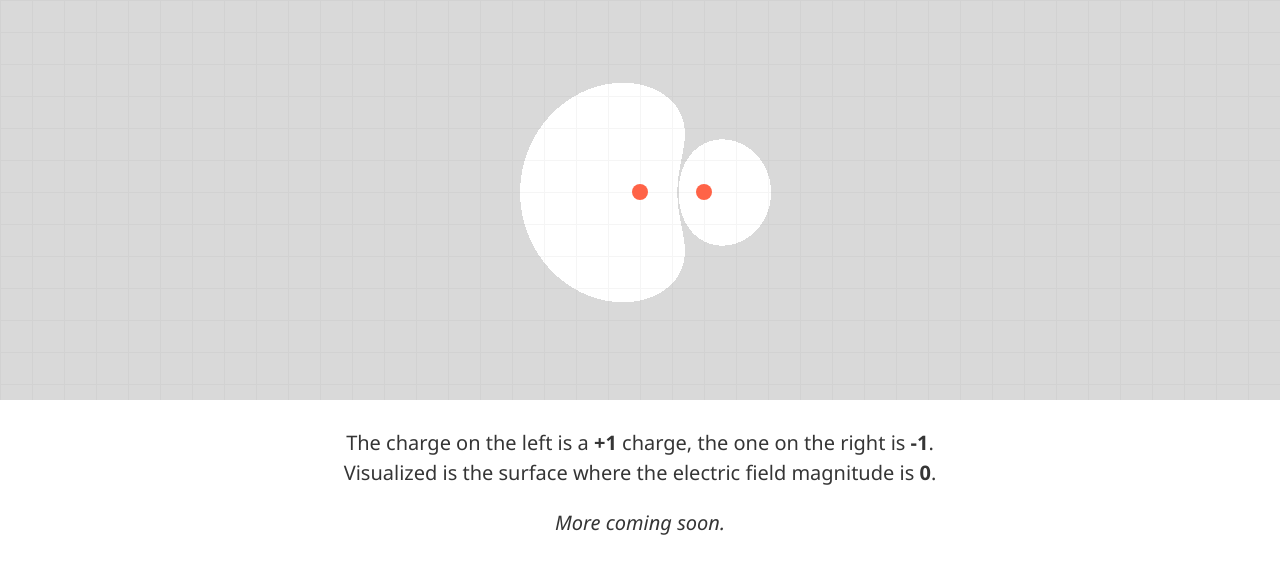
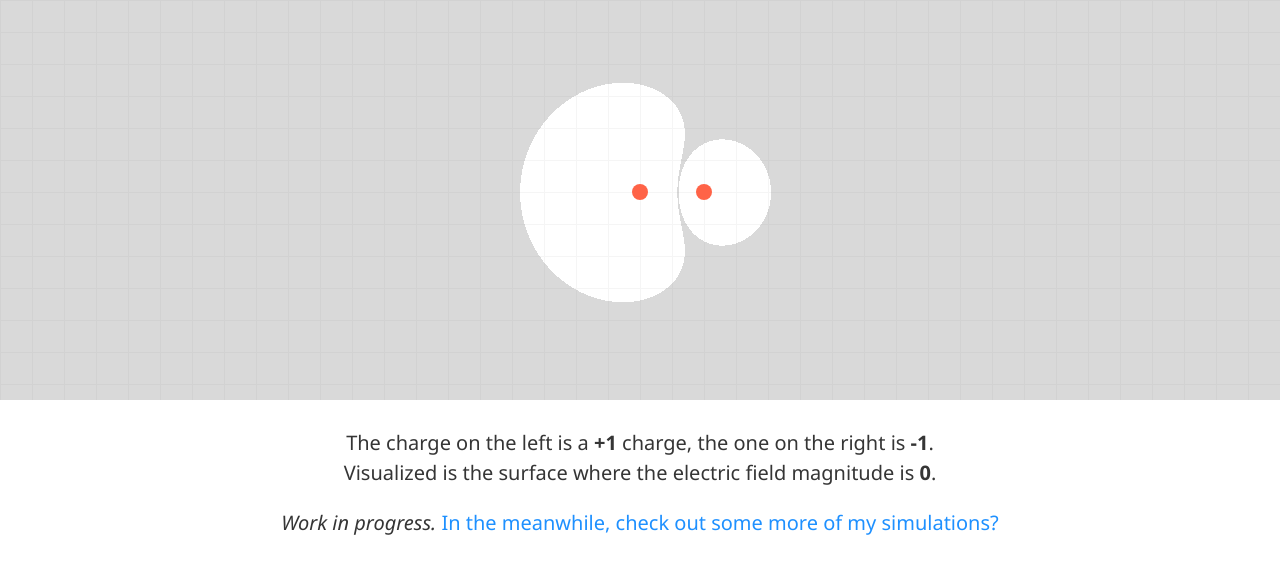
Before and after one commit to namanyayg/Equipot, a plain HTML site: page index.html in a window 1280 px wide. Drawn offline with Linux system fonts and the light colour scheme.

Commit message:
Google Analytics and text changes

```diff
--- a/index.html
+++ b/index.html
@@ -7,19 +7,39 @@
   <style>
   body {
     text-align: center;
-    font-family: Segoe UI;
+    font-family: Segoe UI, Helvetica;
     font-size: 125%;
     color: #353535;
     line-height: 1.5;
+    margin: 0;
+    padding: 0;
+    overflow: hidden;
+  }
+  a {
+    color: dodgerblue;
+    text-decoration: none;
+  }
+  a:hover {
+    text-decoration: underline;
   }
   </style>
 </head>
-<body style="margin: 0; padding: 0; overflow: hidden;">
+<body>
   <canvas>
 
   </canvas>
   <p>The charge on the left is a <strong>+1</strong> charge, the one on the right is <strong>-1</strong>.<br>Visualized is the surface where the electric field magnitude is <strong>0</strong>.</p>
-  <p><em>More coming soon.</em></p>
+  <p><em>Work in progress.</em> <a href="http://projects.namanyayg.com/gyan">In the meanwhile, check out some more of my simulations?</a></p>
   <script src="index.js"></script>
+  <script>
+    (function(i,s,o,g,r,a,m){i['GoogleAnalyticsObject']=r;i[r]=i[r]||function(){
+    (i[r].q=i[r].q||[]).push(arguments)},i[r].l=1*new Date();a=s.createElement(o),
+    m=s.getElementsByTagName(o)[0];a.async=1;a.src=g;m.parentNode.insertBefore(a,m)
+    })(window,document,'script','//www.google-analytics.com/analytics.js','ga');
+
+    ga('create', 'UA-41471024-7', 'auto');
+    ga('send', 'pageview');
+
+  </script>
 </body>
 </html>
```
